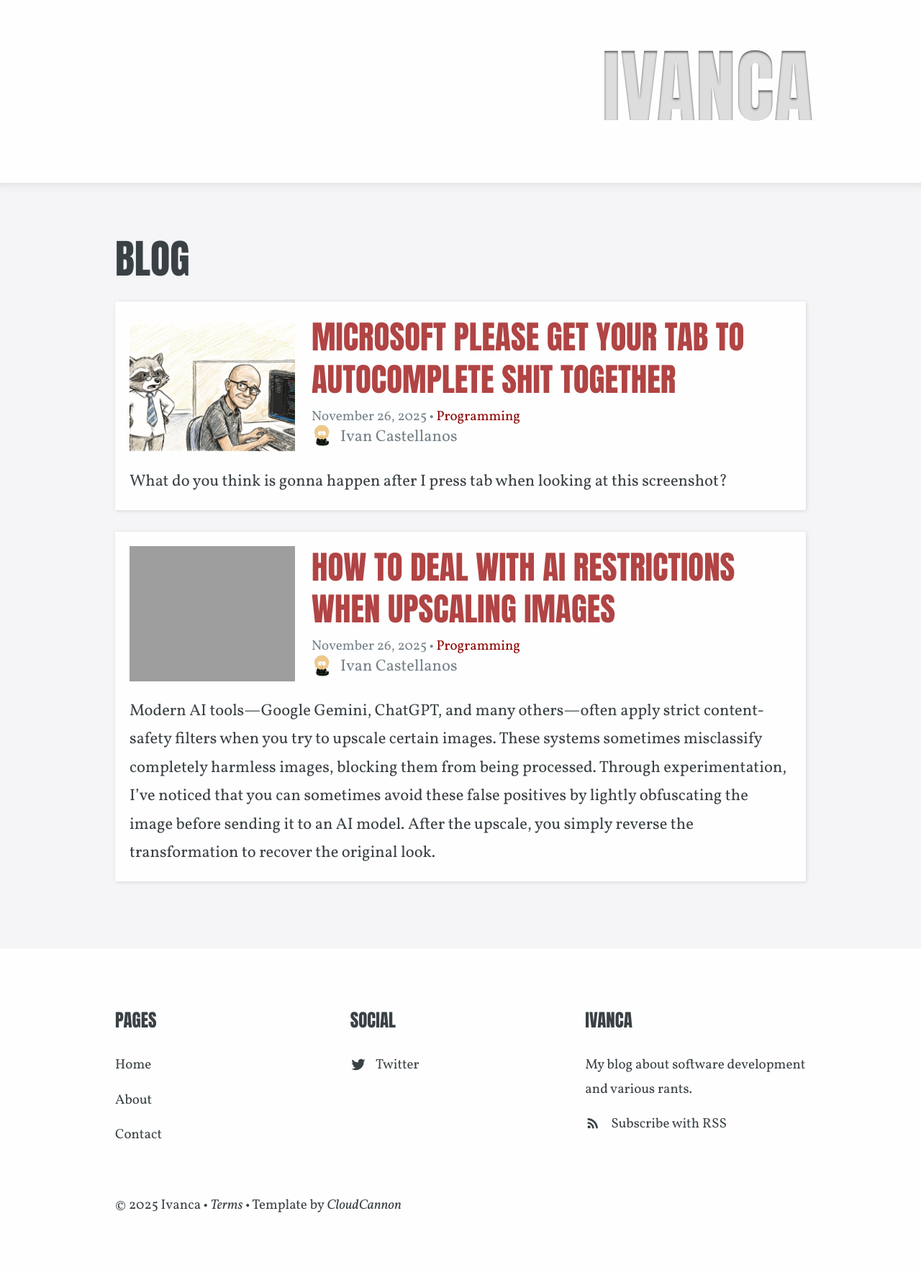
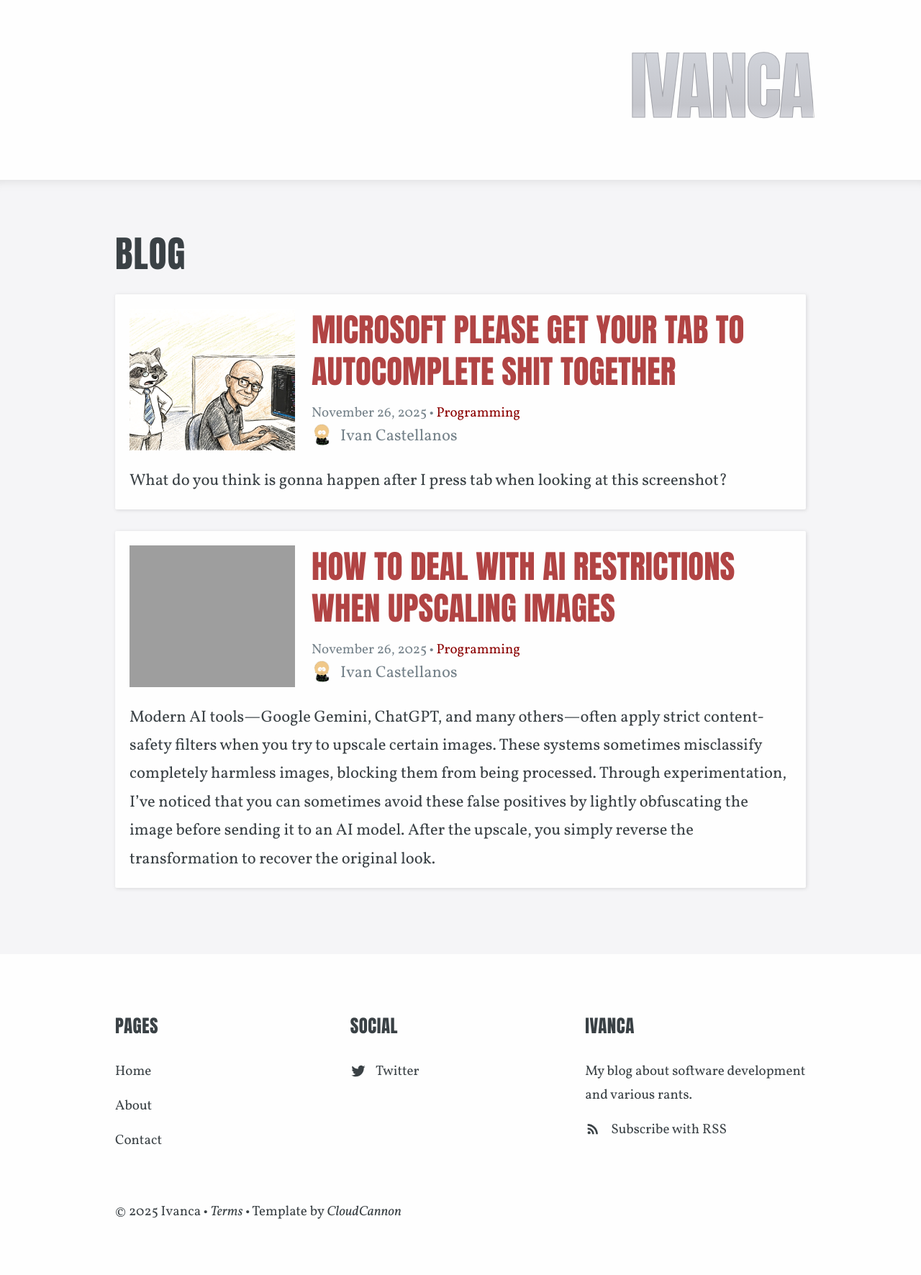
Before and after one commit to Ivanca/ivanca.github.io, a Jekyll site: the page built from blog/index.html, in a window 1280 px wide. Shown: the whole page at 72% size. Built offline with Jekyll 4.4.1, drawn with Linux system fonts in a browser that asks for light colours; some web fonts are replaced; the list of posts is cut into pages by our own code; grey boxes are pictures that could not be loaded.

Commit message:
Update font styles to use "Momo Trust Display" and adjust typography settings

```diff
--- a/_layouts/default.html
+++ b/_layouts/default.html
@@ -9,7 +9,8 @@
 		{% feed_meta %}
 		<link rel="preconnect" href="https://fonts.googleapis.com">
 		<link rel="preconnect" href="https://fonts.gstatic.com" crossorigin>
-		<link href="//fonts.googleapis.com/css2?family=Anton&family=Vollkorn:ital,wght@0,400..900;1,400..900&display=swap" rel="stylesheet">
+		<link href="https://fonts.googleapis.com/css2?family=Momo+Trust+Display&family=Vollkorn:ital,wght@0,400..900;1,400..900&display=swap" rel="stylesheet">
+
 		<link rel="stylesheet" href="{{ site.baseurl }}/css/main.css">
 		<link rel="apple-touch-icon" href="{{ site.baseurl }}/apple-touch-icon.png">
 		<link rel="icon" type="image/png" href="{{ site.baseurl }}/touch-icon.png" sizes="192x192">
--- a/_sass/_layout.scss
+++ b/_sass/_layout.scss
@@ -76,14 +76,13 @@
 
 h1 a {
     color: transparent;
-    background-color: #565656;
-    text-shadow: 0px 2px 3px rgba(255, 255, 255, 0.8);
-    -webkit-background-clip: text;
-    -moz-background-clip: text;
+    background: linear-gradient(#d3d6dd 10%, #c4c5cb 67%, #e3e4eb 92%);
     background-clip: text;
-	transition: background-color 0.2s ease, text-shadow 0.2s ease;
-	font-size: 1.4em;
-	letter-spacing: 0rem;
+    /* text-shadow: 0 0 3px #00000000; */
+    transition: background-color 0.2s ease, text-shadow 0.2s ease;
+    font-size: 1.3em;
+    letter-spacing: -0.3rem;
+    -webkit-text-stroke: 1px #3b3c4145;
 }
 
 h1 a:hover {
@@ -398,7 +397,7 @@
     text-align: left;
     color: #75828a;
     font-size: 1.9rem;
-    margin: 0.4em 0 -0.5em 0;
+    margin: 0.7em 0 -0.3em 0;
 }
 
 blockquote {
--- a/_sass/_typography.scss
+++ b/_sass/_typography.scss
@@ -28,7 +28,7 @@
 h4,
 h5,
 h6 {
-	font-family: "Anton", impact, sans-serif;
+  	font-family: "Momo Trust Display", Impact, Haettenschweiler, 'Arial Narrow Bold', sans-serif;
 	font-weight: 400;
 	text-transform: uppercase;
 }
@@ -60,9 +60,9 @@
 }
 
 h2, h3 {
-    font-size: 5.6rem;
+	font-size: 5.1rem;
     line-height: 1.3em;
-    letter-spacing: 0;
+    letter-spacing: 0.02em;
 }
 
 h3 {
```
